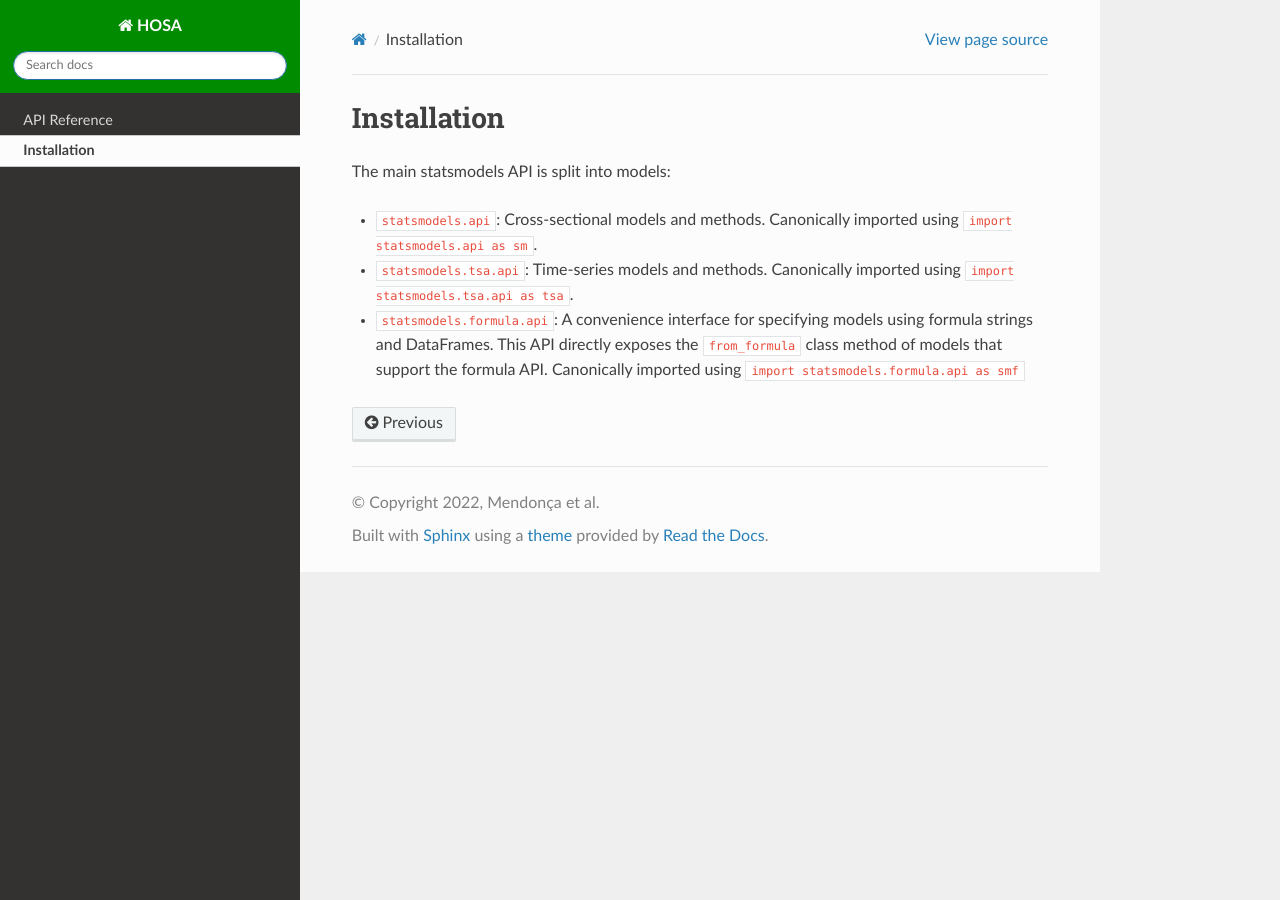
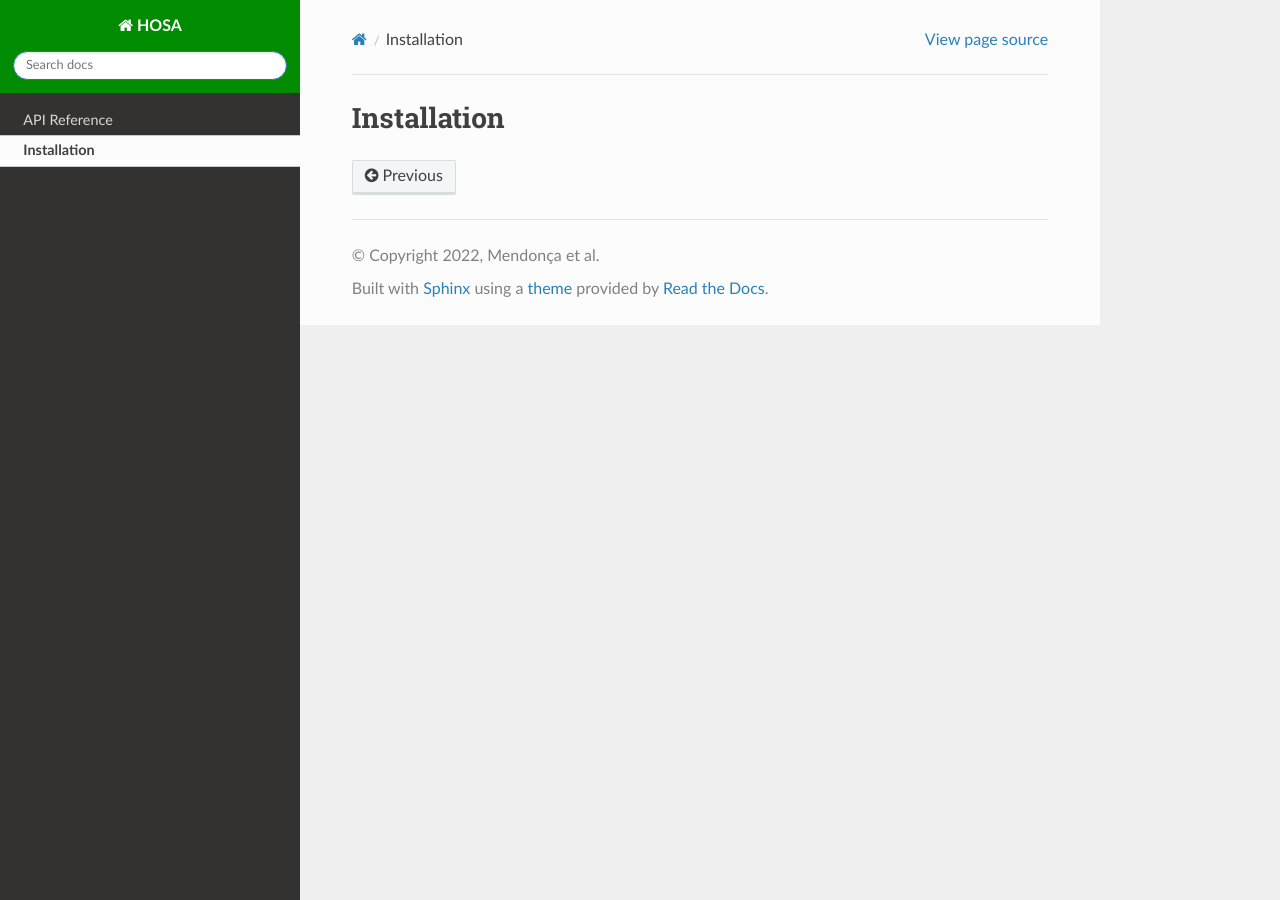
Before and after one commit to Dntfreitas/HOSA, a Sphinx documentation site: the page built from docs/source/installation.rst, in a window 1280 px wide. Built offline with Sphinx 7.4.7 and the Read the Docs theme 2.0.0, drawn with Linux system fonts in a browser that asks for light colours.

Commit message:
Updated documentation.

```diff
--- a/docs/source/index.rst
+++ b/docs/source/index.rst
@@ -1,6 +1,6 @@
 Welcome
 =======
-The main statsmodels API is split into models:
+
 
 Table of contents
 -----------------
--- a/docs/source/installation.rst
+++ b/docs/source/installation.rst
@@ -1,12 +1,2 @@
 Installation
 =============
-The main statsmodels API is split into models:
-
-* ``statsmodels.api``: Cross-sectional models and methods. Canonically imported
-  using ``import statsmodels.api as sm``.
-* ``statsmodels.tsa.api``: Time-series models and methods. Canonically imported
-  using ``import statsmodels.tsa.api as tsa``.
-* ``statsmodels.formula.api``: A convenience interface for specifying models
-  using formula strings and DataFrames. This API directly exposes the ``from_formula``
-  class method of models that support the formula API. Canonically imported using
-  ``import statsmodels.formula.api as smf``
```
Also changed, not shown: docs/source/api.rst (+10 -12 lines), 3 other files.
